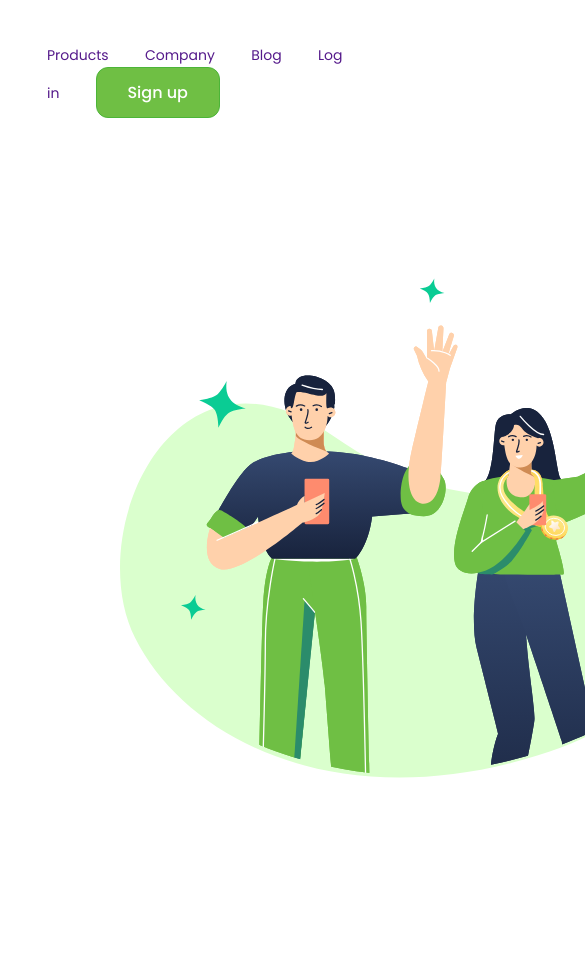
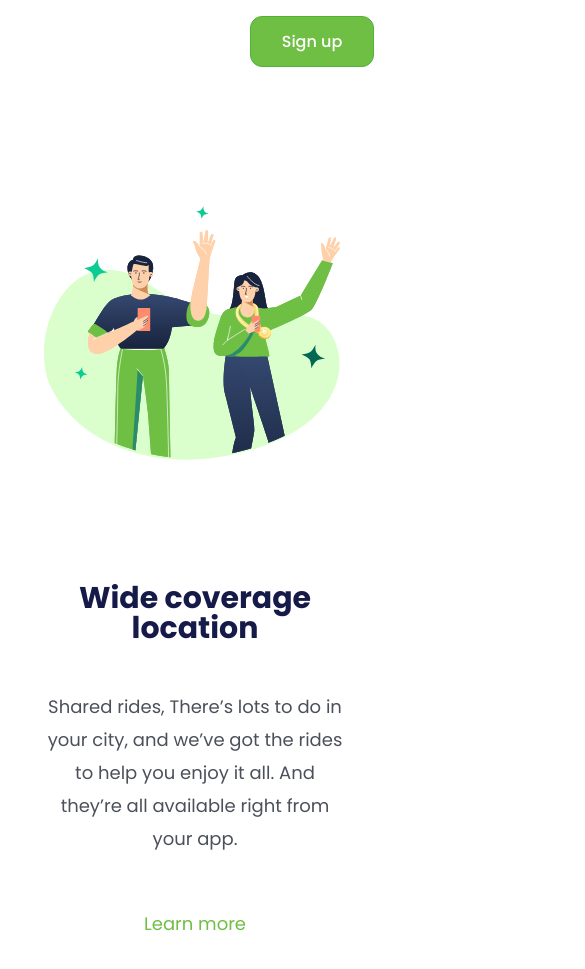
Before and after one commit to CleitonLahm/DevClub, a plain HTML site: page CSS/desafio001/index.html in a window 390 px wide. Shown: the top 969 px of the page, 585 px wide, since content can reach past the window. Before the commit the page ends 844 px from the top, so only its background shows below. Drawn offline with Linux system fonts and the light colour scheme.

Commit message:
responsividade feita

```diff
--- a/CSS/desafio001/index.html
+++ b/CSS/desafio001/index.html
@@ -12,6 +12,7 @@
 </head>
 
 <body>
+  <div class="container">
     <header>
       <a class="link-header" href="">Products</a>
       <a class="link-header" href="">Company</a>
@@ -22,12 +23,13 @@
 
     <main>
       <img src="imgs/2 people.svg" alt="Logo">
-    <div>
+      <div class="main-content">
         <h1>Wide coverage location</h1>
         <p>Shared rides, There’s lots to do in your city, and we’ve got the rides to help you enjoy it all. And they’re all available right from your app.</p>
         <a class="link-main" href="">Learn more</a>
       </div>
     </main>
+  </div>
 
 </body>
 </html>
--- a/CSS/desafio001/styles.css
+++ b/CSS/desafio001/styles.css
@@ -62,3 +62,48 @@ p {
   line-height: 27px;
   color: #6FBF44;
 }
+
+@media (max-width: 768px) {
+  header {
+    display: flex;
+    justify-content: flex-end;
+    margin: 16px;
+  }
+
+  .link-header {
+    display: none;
+  }
+
+  main {
+    display: flex;
+    flex-direction: column;
+    margin: 0 44px;
+  }
+
+  img {
+    max-width: 100%;
+    margin: 0;
+  }
+
+  .main-content {
+    display: flex;
+    flex-direction: column;
+    align-items: center;
+    justify-content: center;
+    text-align: center;
+    margin-bottom: 32px;
+  }
+
+  h1 {
+    font-size: 30px;
+    line-height: 30px;
+    text-align: center;
+    width: 280px;
+  }
+
+  p {
+    width: 304px;
+    text-align: center;
+  }
+
+}
```
Lines whose indentation alone changed are shown as unchanged.
